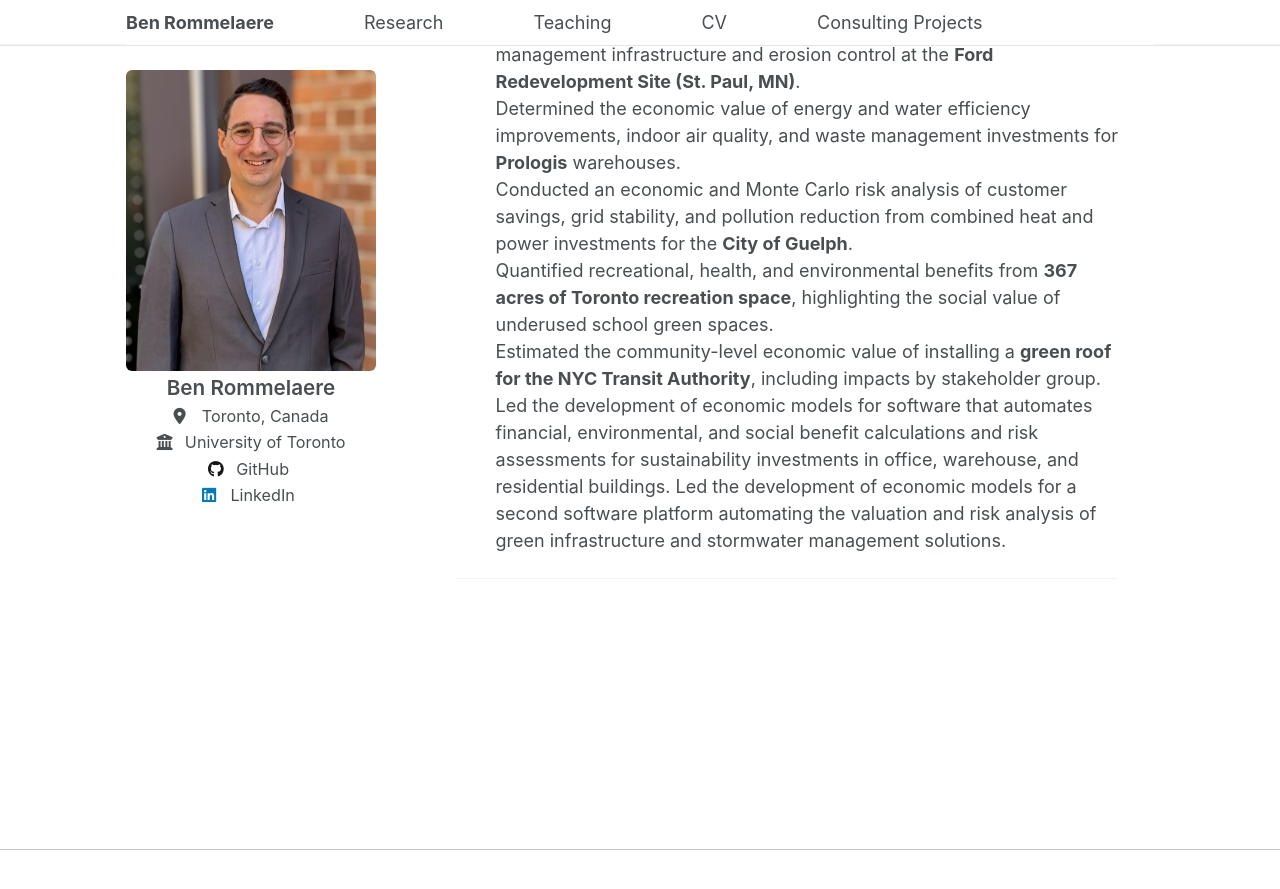
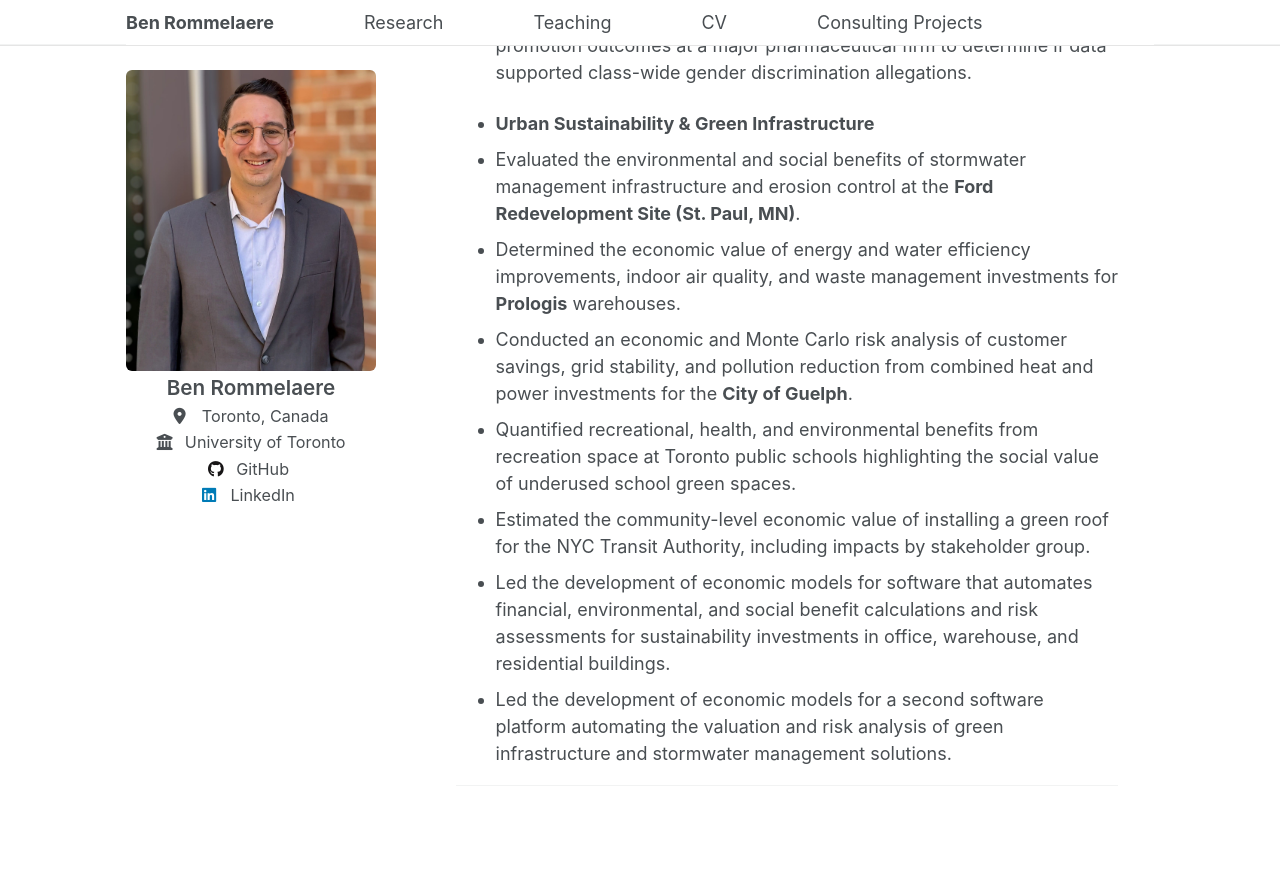
Before and after one commit to brommelaere/brommelaere.github.io, a Jekyll site: the page built from _pages/consulting.md, in a window 1280 px wide and 900 px high, scrolled down 1156 px. Shown: the top 889 px of the window. Built offline with Jekyll 4.4.1, drawn with Linux system fonts in a browser that asks for light colours.

Commit message:
Fix formatting issues in consulting.md

```diff
--- a/_pages/consulting.md
+++ b/_pages/consulting.md
@@ -9,35 +9,35 @@
 
 ### Competition & Regulatory Economics
 
-- **Price Fixing & Class Action Analysis**
-  Assessed the economic implications of documentary evidence and econometrically estimated overcharges resulting from alleged price fixing in Canadian and U.S. class action cases.
+**Price Fixing & Class Action Analysis**
+-   Assessed the economic implications of documentary evidence and econometrically estimated overcharges resulting from alleged price fixing in Canadian and U.S. class action cases.
 
-- **Merger & Market Definition Studies**
-  Evaluated relevant geographic markets using statistical tests of price series for proposed mergers reviewed by the Competition Bureau in consumer product industries.
-  Analyzed competitive effects and consumer welfare loss for a merger in the oil and gas industry.
-  Estimated cross-price elasticities between brands and simulated merger impacts in consumer product markets.
-  Provided econometric analysis of price impacts from local retail store consolidation and determined optimal divestment strategies to remedy competition concerns in several retail mergers.
+**Merger & Market Definition Studies**
+- Evaluated relevant geographic markets using statistical tests of price series for proposed mergers reviewed by the Competition Bureau in consumer product industries.
+- Analyzed competitive effects and consumer welfare loss for a merger in the oil and gas industry.
+- Estimated cross-price elasticities between brands and simulated merger impacts in consumer product markets.
+- Provided econometric analysis of price impacts from local retail store consolidation and determined optimal divestment strategies to remedy competition concerns in several retail mergers.
 
-- **Telecommunications Regulation (CRTC)**
-  Assessed whether proposed regulatory changes balanced competition with investment incentives in network quality across multiple submissions to the CRTC.
+**Telecommunications Regulation (CRTC)**
+- Assessed whether proposed regulatory changes balanced competition with investment incentives in network quality across multiple submissions to the CRTC.
 
-- **Financial Regulation (Finance Canada)**
-  Evaluated competitive impacts of proposed regulatory changes allowing major financial intermediaries to offer insurance services, supporting a regulatory ruling by Finance Canada.
+**Financial Regulation (Finance Canada)**
+- Evaluated competitive impacts of proposed regulatory changes allowing major financial intermediaries to offer insurance services, supporting a regulatory ruling by Finance Canada.
 
 ---
 
 ### Labor, Environment & Infrastructure
 
-- **Employment Equity Analysis**
-  Conducted statistical analyses of compensation, performance, and promotion outcomes at a major pharmaceutical firm to determine if data supported class-wide gender discrimination allegations.
+**Employment Equity Analysis**
+- Conducted statistical analyses of compensation, performance, and promotion outcomes at a major pharmaceutical firm to determine if data supported class-wide gender discrimination allegations.
 
 - **Urban Sustainability & Green Infrastructure**
-  Evaluated the environmental and social benefits of stormwater management infrastructure and erosion control at the **Ford Redevelopment Site (St. Paul, MN)**.
-  Determined the economic value of energy and water efficiency improvements, indoor air quality, and waste management investments for **Prologis** warehouses.
-  Conducted an economic and Monte Carlo risk analysis of customer savings, grid stability, and pollution reduction from combined heat and power investments for the **City of Guelph**.
-  Quantified recreational, health, and environmental benefits from **367 acres of Toronto recreation space**, highlighting the social value of underused school green spaces.
-  Estimated the community-level economic value of installing a **green roof for the NYC Transit Authority**, including impacts by stakeholder group.
-  Led the development of economic models for software that automates financial, environmental, and social benefit calculations and risk assessments for sustainability investments in office, warehouse, and residential buildings.
-  Led the development of economic models for a second software platform automating the valuation and risk analysis of green infrastructure and stormwater management solutions.
+- Evaluated the environmental and social benefits of stormwater management infrastructure and erosion control at the **Ford Redevelopment Site (St. Paul, MN)**.
+- Determined the economic value of energy and water efficiency improvements, indoor air quality, and waste management investments for **Prologis** warehouses.
+- Conducted an economic and Monte Carlo risk analysis of customer savings, grid stability, and pollution reduction from combined heat and power investments for the **City of Guelph**.
+- Quantified recreational, health, and environmental benefits from recreation space at Toronto public schools highlighting the social value of underused school green spaces.
+- Estimated the community-level economic value of installing a green roof for the NYC Transit Authority, including impacts by stakeholder group.
+- Led the development of economic models for software that automates financial, environmental, and social benefit calculations and risk assessments for sustainability investments in office, warehouse, and residential buildings.
+- Led the development of economic models for a second software platform automating the valuation and risk analysis of green infrastructure and stormwater management solutions.
 
 ---
```
